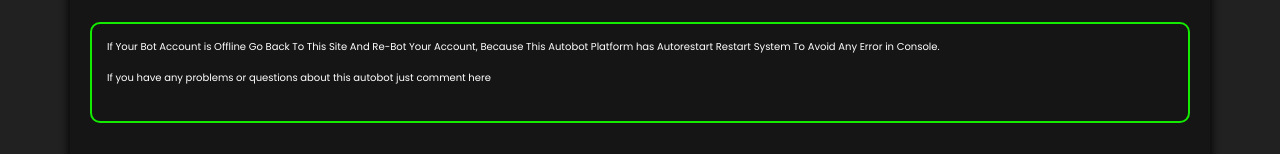
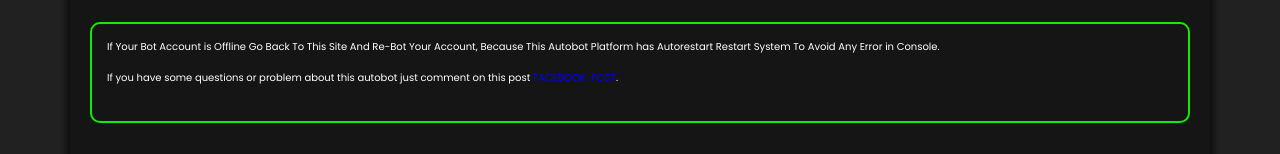
Before and after one commit to garfieldwu1/AB, a website: page public/index.html in a window 1280 px wide. Shown: the part 1108-1262 px from the top of the page. Drawn offline with nearby package versions, Linux system fonts and the light colour scheme; no server answers.

Commit message:
Update index.html

```diff
--- a/public/index.html
+++ b/public/index.html
@@ -71,7 +71,7 @@
     <div style="border: 2px solid #000; border-radius: 10px; padding: 5px;">
         <div style="color: white; margin-bottom: 5px; font-size: 10px; padding: 10px;">
             <p>If Your Bot Account is Offline Go Back To This Site And Re-Bot Your Account, Because This Autobot Platform has Autorestart Restart System To Avoid Any Error in Console.</p>
-            <p>If you have any problems or questions about this autobot just comment here</p>
+            <p>If you have some questions or problem about this autobot just comment on this post <a href="https://www.facebook.com/profile.php?id=61555759503711" style="text-decoration: none; color: blue;">FACEBOOK-POST</a>.</p>
         </div>
     </div>
     <label style="font-size: 14px; display: flex; align-items: center; padding: 20px;">
```
